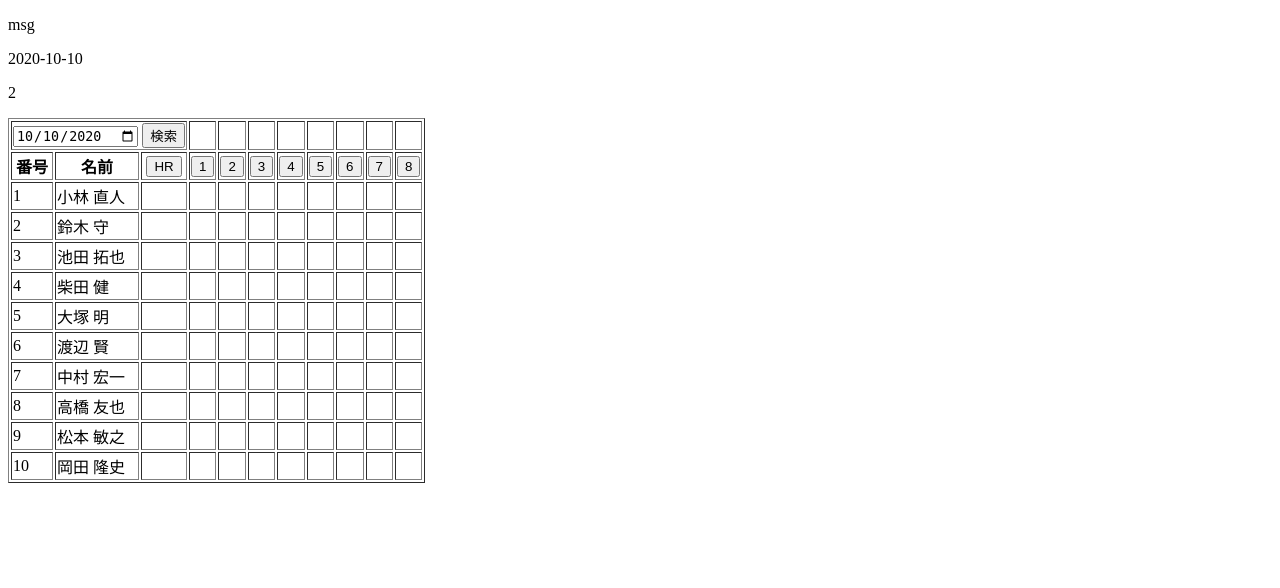
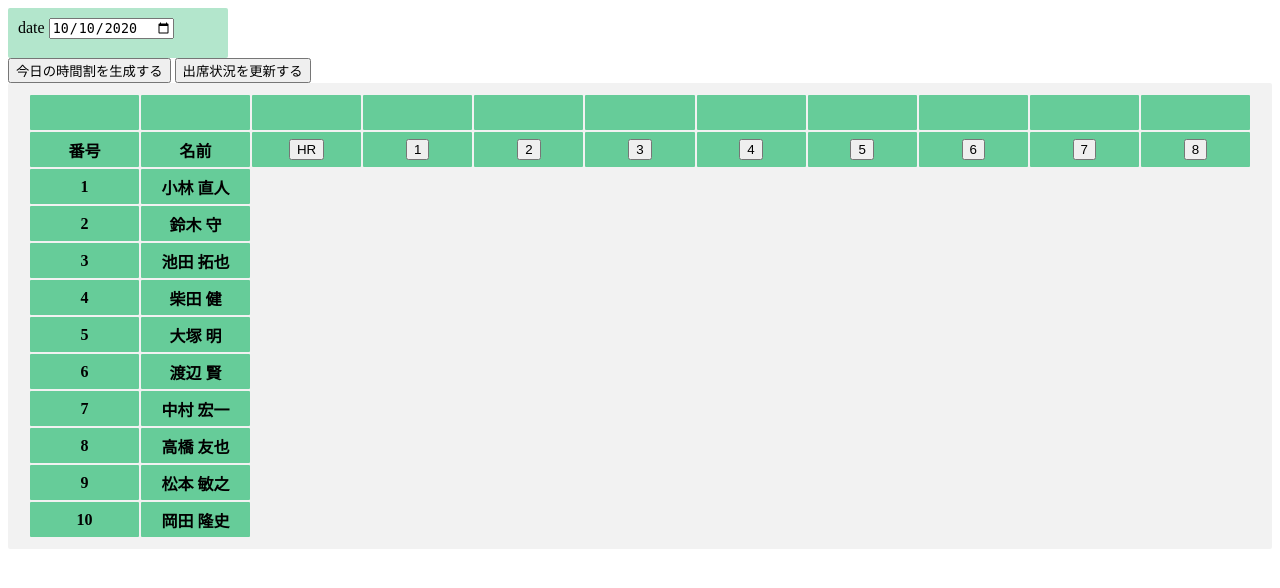
Before and after one commit to ikuei-kagekidan/attendance_book, a Django app: template attendance_book/templates/attendance_book/teach_in.html in a window 1280 px wide. Shown: the top 588 px of the page. Run offline with Django 3.2, Linux system fonts and the light colour scheme; data comes from the database, SQL or seed files in the repository; tables that the repository leaves empty hold one stand-in row (values such as "Sample post"); the template is opened without the code that fills it: values that come from a table or form of the project are taken from there, most other values are stand-ins (such as "Sample title", 1, 10 or a date in 2020); lists and menus that the app fills with data are empty.

Commit message:
入力画面のデータ作成/データ変更機能実装

```diff
--- a/attendance_book/templates/attendance_book/teach_in.html
+++ b/attendance_book/templates/attendance_book/teach_in.html
@@ -8,53 +8,153 @@
     <script src="{% static 'attendance_book/jquery-3.6.0.min.js' %}"></script>
     <script>
         $(function () {
-            $("#HR-button").on("click", () => {
+            $("#create-timetable-buutton").on("click", () => {
                 $("#timetable-dialog").show("slow")
             });
+
             $("#timetable-dialog-close").on("click", () => {
                 $("#timetable-dialog").hide("slow");
             });
+
             const at_json = {{ attendance_status | safe }};
             for (const key in at_json) {
                 for (let i=0; i<9; i++) {
-                    if (at_json[key][i] == 0) {
-                        let css_selector = "#" + key + "-" + String(i)
-                        $(css_selector).text("a");
+                    if (i in at_json[key]) {
+                        let css_selector = "#" + key + "-" + String(i);
+                        let attend_val = at_json[key][i];
+                        $(css_selector).append(`<input type="number" id="attend-number-${key}-${i}" class="attend-number" value="${attend_val}" name="status-${key}-${i}">`);
+                        $(css_selector).append(`<input type="number" id="attend-number-prev-${key}-${i}" class="attend-number-prev" value="${attend_val}">`);
+                        if (attend_val == 0) {
+                            $(css_selector).append(`<button type="button" id="attend-button-${key}-${i}" class="attend-button">出席</button>`);
+                        }
+                        else if (attend_val == 1) {
+                            $(css_selector).append(`<button type="button" id="attend-button-${key}-${i}" class="attend-button" style="color: black">欠席</button>`);
+                        }
+                        let attend_button = $(`#attend-button-${key}-${i}`);
+                        let attend_number = $(`#attend-number-${key}-${i}`);
+                        let attend_number_prev = $(`#attend-number-prev-${key}-${i}`);
+                        attend_button.on("click", () => {
+                            if (attend_number.val() == "0") {
+                                attend_button.text("欠席");
+                                attend_button.css({"color": "black"});
+                                attend_number.val("1");
+                            }
+                            else if (attend_number.val() == "1") {
+                                attend_button.text("出席");
+                                attend_button.css({"color": "white"});
+                                attend_number.val("0");
+                            }
+                            if (attend_number_prev.val() == attend_number.val()) {
+                                attend_button.css({"background-color": "#40bf80"});
+                            }
+                            else if (attend_number_prev.val() != attend_number.val()) {
+                                attend_button.css({"background-color": "lightsalmon"});
+                            }
+                        });
                     }
                 }
             }
+
+            $("#date-input").on("change", () => {
+                $("#date").submit();
+            });
+
+            const tt_json = {{ timetable | safe }};
+            for (const key in tt_json) {
+                if (key != "0") {
+                    const sp = Number(key);
+                    const pl = tt_json[key]["period_length"];
+                    $(`#subject-period-${sp}`).attr("colspan", pl);
+                    $(`#subject-period-${sp}`).text(tt_json[key]["subject"])
+                    for (let i=sp+1; i<sp+pl; i++) {
+                        $(`#subject-period-${i}`).remove();
+                    }
+                }
+            }
+
+            $("#update-status-button").on("click", () => {
+                $("#update-status-form").submit()
+            });
         });
     </script>
     <style>
-        #timetable-dialog {
+        body{
+            background-color:white;
+        }
+
+        .container {
+            position: relative;
+            border-radius: 2px;
+            background-color: #f2f2f2;
+            padding: 10px 20px 10px 20px;
+        }
+
+        #date {
+            width:200px;
+            height:30px;
+            padding:10px;
+            background-color:#b3e6cc;
+            border-radius:2px;
+        }
+
+        th {
+            width:100px;
+            height:25px;
+            padding:5px;
+            background-color:#66cc99;
+            border-radius:1px;
+        }
+
+        .attend-number,.attend-number-prev {
             display: none;
         }
-        #hidden-date-input {
-            display: none;
+
+        .attend-button {
+            background-color:#40bf80;
+	        padding-left: 35px;
+            padding-right: 35px;
+            font-size: 20px;
+            border-radius:4px;
+            color:white;
         }
-    </style>
+
+        .attend-button:hover {
+            background-color: rgba(200, 200, 220, 1) !important;
+        }
+
+        .attend-button:active {
+	        box-shadow: inset -2px -2px 3px rgba(255, 255, 255, .6),
+                        inset 2px 2px 3px rgba(0, 0, 0, .6);
+}   </style>
 </head>
 <body>
-    <p id="msg">msg</p>
-    <p>{{ d|date:'Y-m-d' }}</p>
-    <p>{{ d|date:"w"|add:"-1" }}</p>
-    <table border="1">
+    <p id="textback" style="display: none">message</p>
+    <form id="date" action="{% url 'attendance_book:teacher-input-post' %}" method="post">
+        {% csrf_token %}
+        date
+        <input id="date-input" type="date" name="date" value="{{ d|date:'Y-m-d' }}">
+        <input type="input" name="search-date" value="検索" style="display: none">
+    </form>
+    <button id="create-timetable-buutton">今日の時間割を生成する</button>
+    <button id="update-status-button">出席状況を更新する</button>
+
+    <form id="update-status-form" action="{% url 'attendance_book:teacher-input-post' %}" method="post">
+        {% csrf_token %}
+        <input type="input" name="update-status" value="更新" style="display: none">
+        <input type="text" name="date" value="{{ d|date:'Y-m-d' }}" style="display:none">
+        <table class="container">
             <tr>
-            <th colspan="3">
-                <form action="{% url 'attendance_book:teacher-input-post' %}" method="post">
-                    {% csrf_token %}
-                    <input id="date-input" type="date" name="date" value="{{ d|date:'Y-m-d' }}">
-                    <input type="submit" name="search-date" value="検索">
-                </form>
-            </th>
                 <th></th>
                 <th></th>
                 <th></th>
-            <th></th>
-            <th></th>
-            <th></th>
-            <th></th>
-            <th></th>
+                <th id="subject-period-1"></th>
+                <th id="subject-period-2"></th>
+                <th id="subject-period-3"></th>
+                <th id="subject-period-4"></th>
+                <th id="subject-period-5"></th>
+                <th id="subject-period-6"></th>
+                <th id="subject-period-7"></th>
+                <th id="subject-period-8"></th>
             </tr>
             <tr>
                 <th>番号</th>
@@ -71,29 +171,29 @@
             </tr>
             {% for student in student_list %}
             <tr id="student-{{ student.class_num }}">
-            <td>{{ student.class_num }}</td>
-            <td>{{ student.person.name }}</td>
-            <td id="{{ student.student_num }}-{{ 0 }}"></td>
-            <td id="{{ student.student_num }}-{{ 1 }}"></td>
-            <td id="{{ student.student_num }}-{{ 2 }}"></td>
-            <td id="{{ student.student_num }}-{{ 3 }}"></td>
-            <td id="{{ student.student_num }}-{{ 4 }}"></td>
-            <td id="{{ student.student_num }}-{{ 5 }}"></td>
-            <td id="{{ student.student_num }}-{{ 6 }}"></td>
-            <td id="{{ student.student_num }}-{{ 7 }}"></td>
-            <td id="{{ student.student_num }}-{{ 8 }}"></td>
+                <th>{{ student.class_num }}</th>
+                <th>{{ student.person.name }}</th>
+                <td id="{{ student.student_num }}-0"></td>
+                <td id="{{ student.student_num }}-1"></td>
+                <td id="{{ student.student_num }}-2"></td>
+                <td id="{{ student.student_num }}-3"></td>
+                <td id="{{ student.student_num }}-4"></td>
+                <td id="{{ student.student_num }}-5"></td>
+                <td id="{{ student.student_num }}-6"></td>
+                <td id="{{ student.student_num }}-7"></td>
+                <td id="{{ student.student_num }}-8"></td>
             </tr>
             {% endfor %}
         </table>
+    </form>
 
-    <div id="timetable-dialog">
+    <div id="timetable-dialog" style="display:none">
         <form action="{% url 'attendance_book:teacher-input-post' %}" method="post">
             {% csrf_token %}
-            <input id="hidden-date-input" type="text" name="date" value="{{ d|date:'Y-m-d' }}" style="display:none">
+            <input type="text" name="date" value="{{ d|date:'Y-m-d' }}" style="display:none">
             <input type="submit" name="create-timetable" value="作成">
         </form>
         <button id="timetable-dialog-close">閉じる</button>
     </div>
-
 </body>
 </html>
```
Also changed, not shown: attendance_book/views.py (+29 -14 lines). Lines whose indentation alone changed are shown as unchanged.
